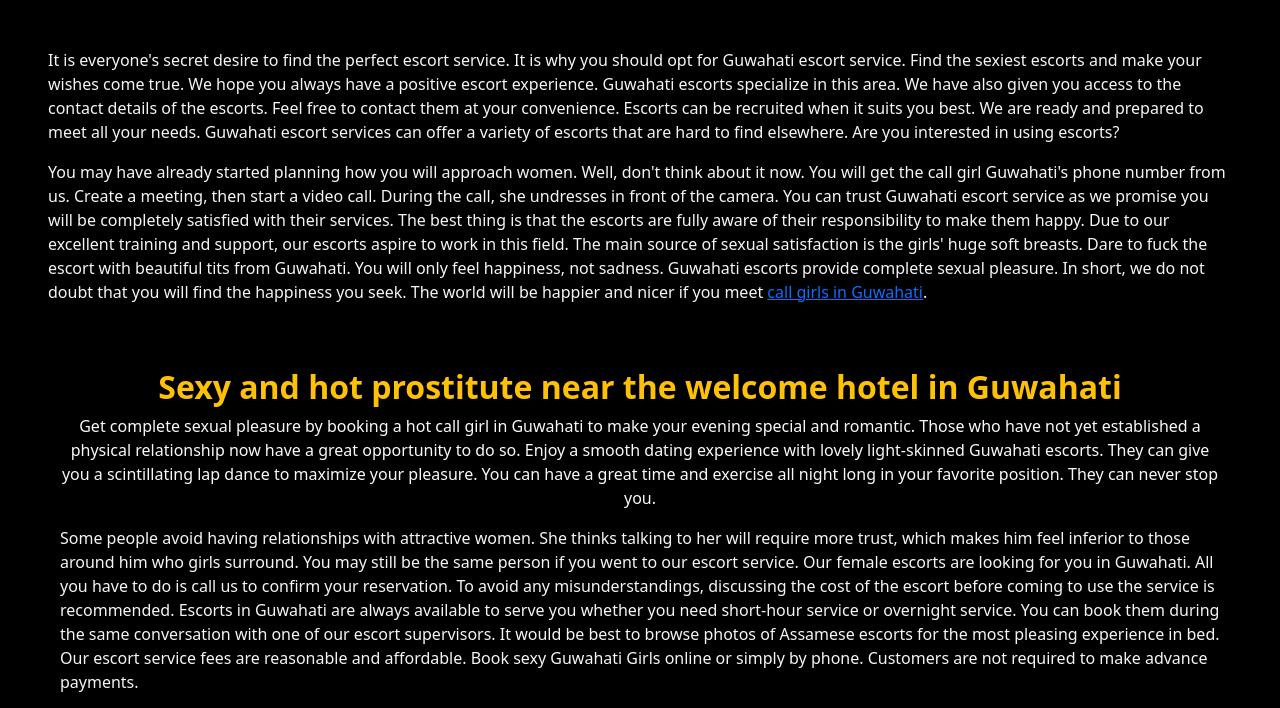
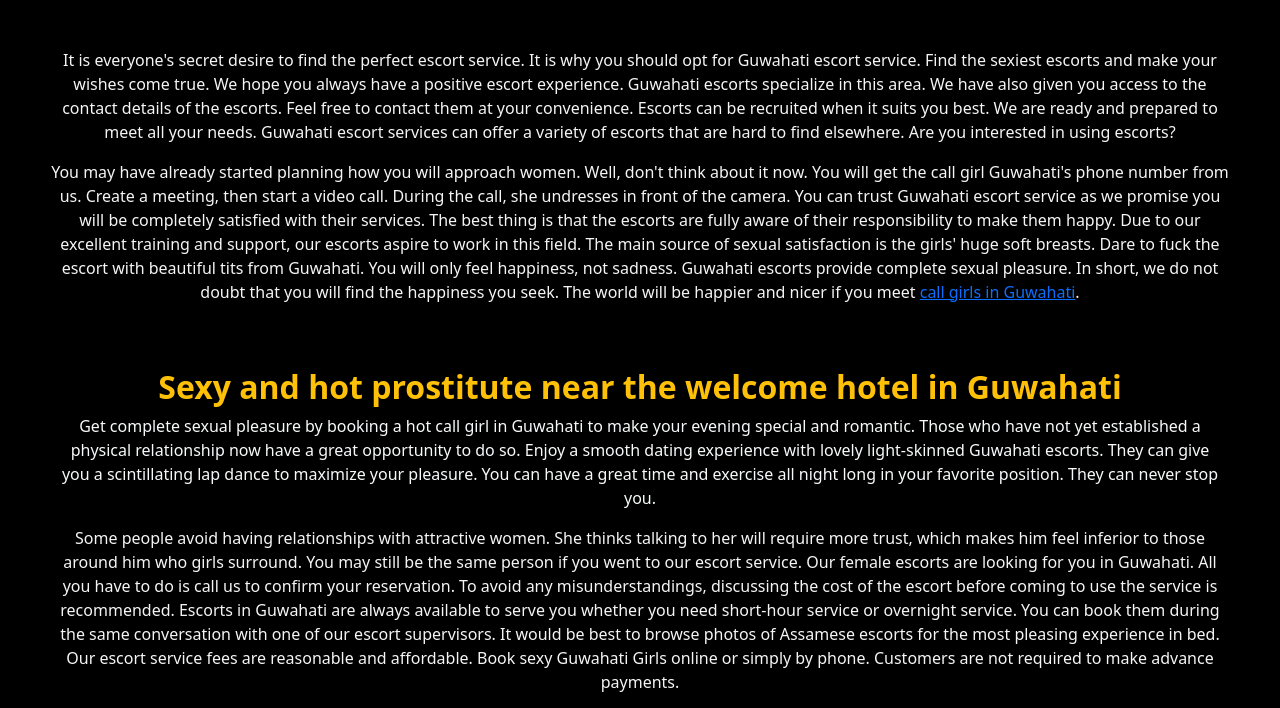
Before and after one commit to Mukeshsingh03/test, a plain HTML site: page index.html in a window 1280 px wide. Shown: the part 3211-3919 px from the top of the page. Drawn offline with nearby package versions, Linux system fonts and the light colour scheme; a web font is replaced by a local one.

Commit message:
Update index.html

```diff
--- a/index.html
+++ b/index.html
@@ -403,7 +403,7 @@
 
     <div class="container-fluid pt-5" style="background-color: black;">
         <div class="row">
-            <p style=" color: whitesmoke" class="fw-lighter px-5">
+            <p style=" color: whitesmoke" class="fw-lighter px-5 text-center">
                 It is everyone's secret desire to find the perfect escort service. It is why you should opt for
                 Guwahati escort service.
                 Find the sexiest escorts and make your wishes come true. We hope you always have a positive escort
@@ -416,7 +416,7 @@
                 Are you interested
                 in using escorts?
             </p>
-            <p style=" color: whitesmoke" class="fw-lighter px-5">
+            <p style=" color: whitesmoke" class="fw-lighter px-5 text-center">
                 You may have already started planning how you will approach women. Well, don't think about it now.
                 You will get the call
                 girl Guwahati's phone number from us. Create a meeting, then start a video call. During the call,
@@ -448,7 +448,7 @@
                     can have a great time and exercise all night long in your favorite position. They can never stop
                     you.
                 </p>
-                <p style=" color: whitesmoke" class="fw-lighter px-5">
+                <p style=" color: whitesmoke" class="fw-lighter text-center px-5">
                     Some people avoid having relationships with attractive women. She thinks talking to her will require
                     more trust, which
                     makes him feel inferior to those around him who girls surround. You may still be the same person if
```
